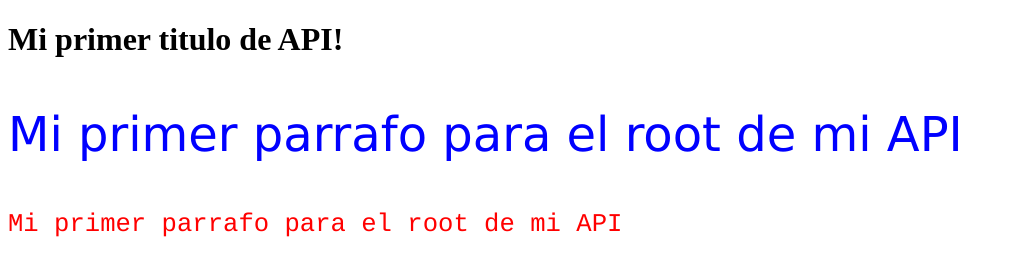
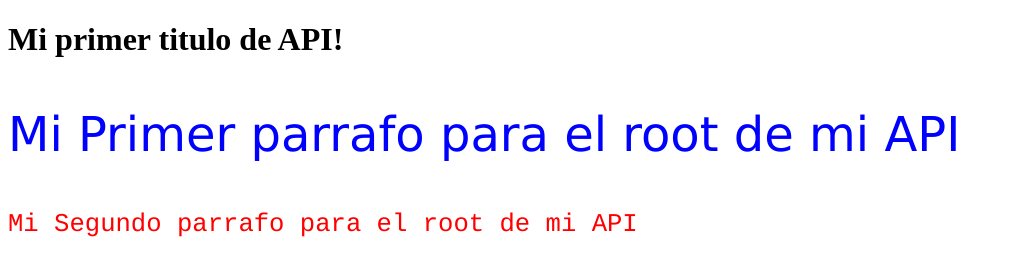
Before and after one commit to EnanaAtomica/API-Primera, a website: page index.html in a window 1280 px wide. Shown: the whole page, without its empty margins (0-1013 px from the left). Drawn offline with Linux system fonts and the light colour scheme.

Commit message:
2do intento Css

```diff
--- a/index.html
+++ b/index.html
@@ -1,10 +1,9 @@
 <!DOCTYPE html>
 <html>
     <head>
-        <!--- <link rel="stylesheet" type="text/css" href="./index.css"> -->
 
         <style>
-            #parrafo-1 {
+             #parrafo-1 {
               color: blue;
               font-family: verdana;
               font-size: 300%;
@@ -19,7 +18,7 @@
     </head>
     <body>
         <h1>Mi primer titulo de API!</h1>
-        <p class="parrafos" id="parrafo-1">Mi primer parrafo para el root de mi API</p>
-        <p class="parrafos" id="parrafo-2">Mi primer parrafo para el root de mi API</p>
+        <p class="parrafos" id="parrafo-1">Mi Primer parrafo para el root de mi API</p>
+        <p class="parrafos" id="parrafo-2">Mi Segundo parrafo para el root de mi API</p>
     </body>
 </html>
```
Also changed, not shown: index.css (+5 -3 lines).
